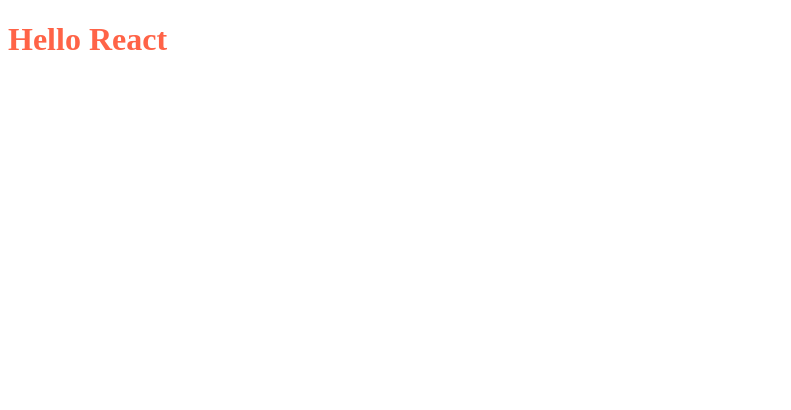
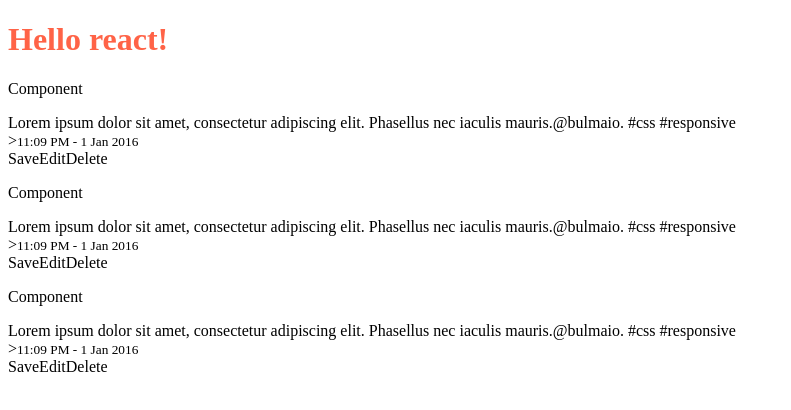
Before and after one commit to marshalldanel/localplaylist, a React (Create React App) app in the folder app/: page / in a window 1280 px wide. Shown: the top 410 px of the page, without its empty margins (0-791 px from the left). Built offline with nearby package versions, Linux system fonts and the light colour scheme.

Commit message:
Added concert Marquee to app.jsx view

```diff
--- a/app/src/App.jsx
+++ b/app/src/App.jsx
@@ -1,11 +1,16 @@
 import React, {Component} from 'react';
+import ConcertMarquee from './ConcertMarquee.jsx';
+
 
 
 class App extends Component {
 
   render() {
     return (
-      <h1>Hello React</h1>
+      <div>
+      <h1>Hello react!</h1>
+      <ConcertMarquee/>
+      </div>
     );
   }
 }
```
